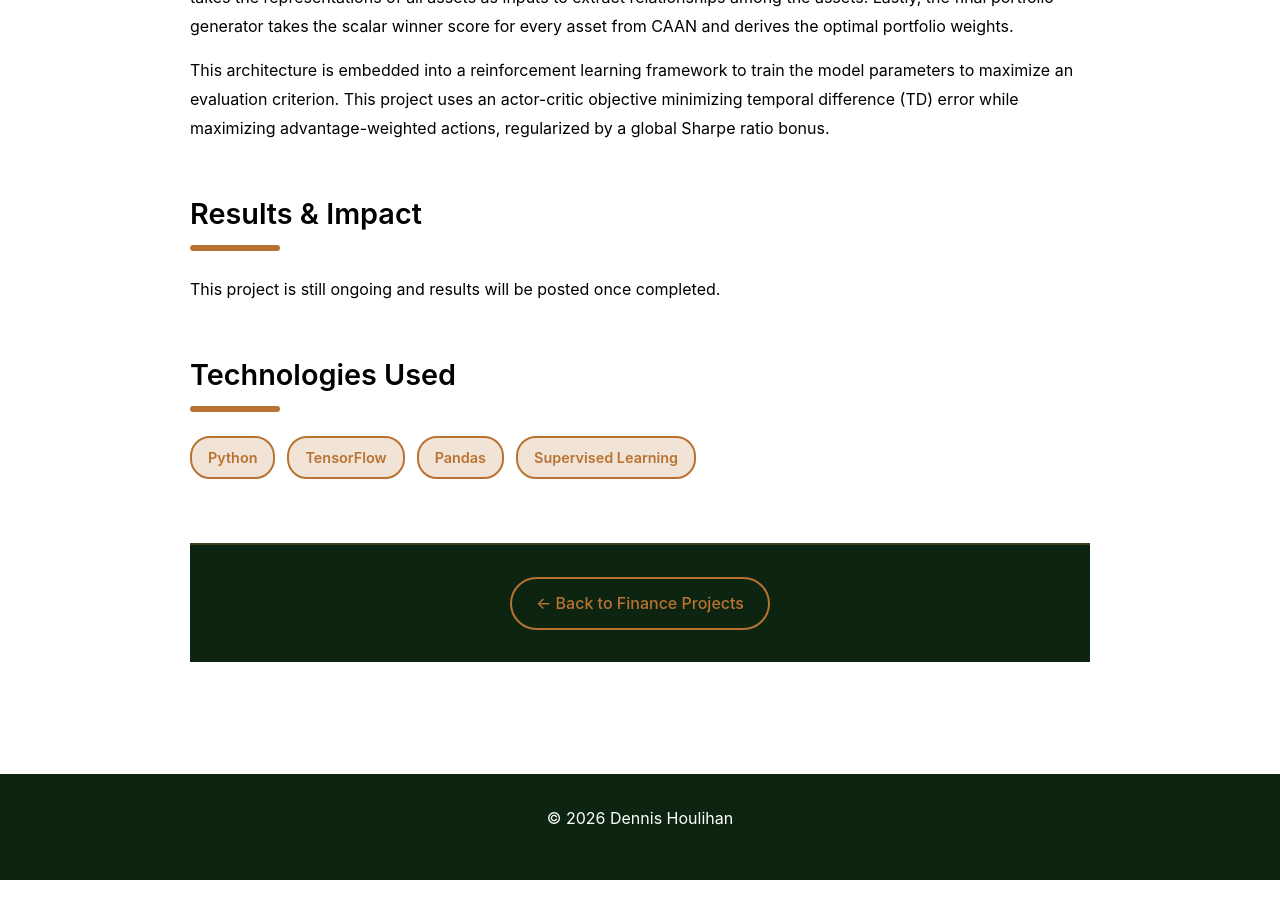
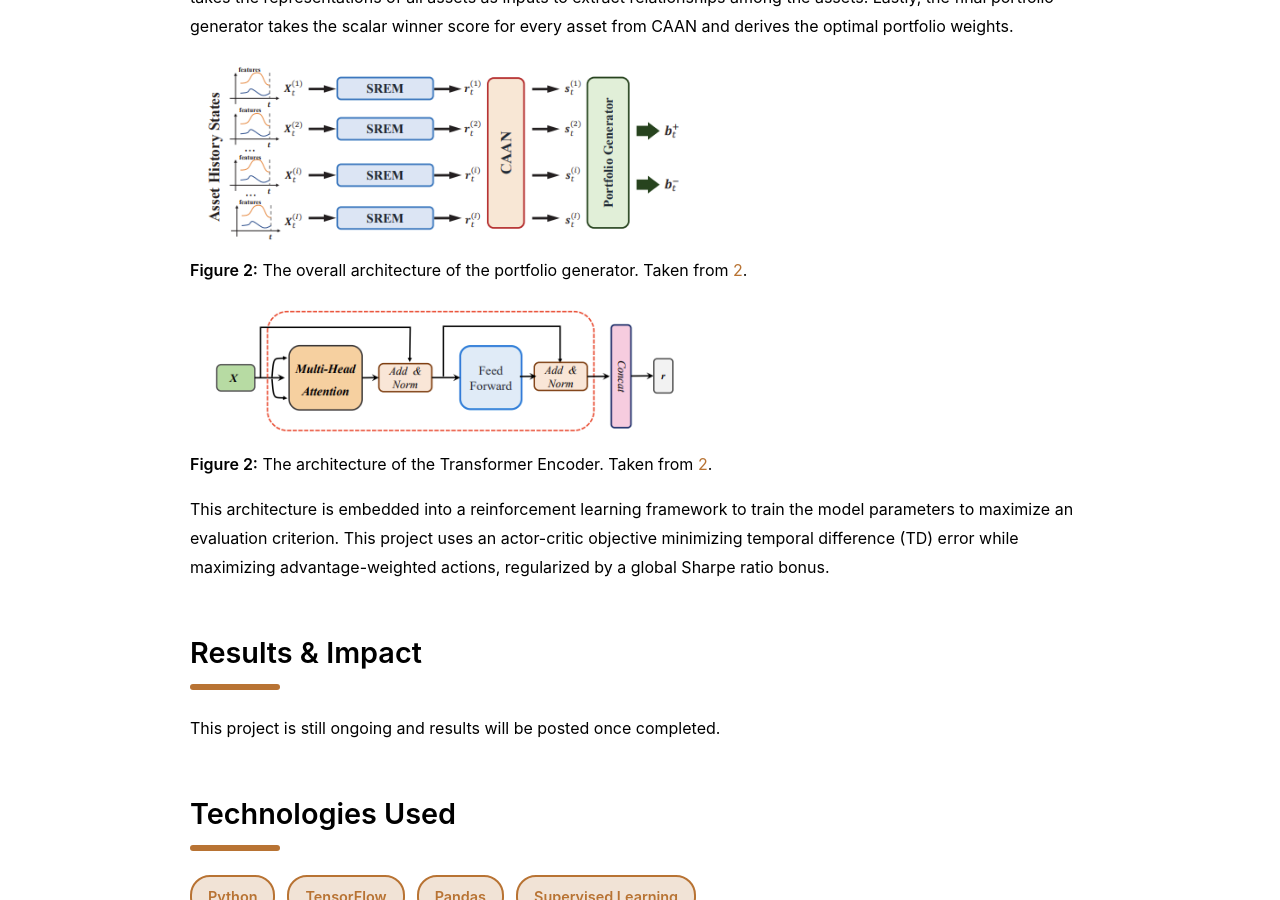
Before and after one commit to DJHoulihan/DJHoulihan.github.io, a Jekyll site: the page built from Finance Projects/portopt.html, in a window 1280 px wide and 900 px high, scrolled down 1336 px. Built offline with Jekyll 4.4.1, drawn with Linux system fonts in a browser that asks for light colours.

Commit message:
Added pics for portopt page

```diff
--- a/Finance Projects/portopt.html
+++ b/Finance Projects/portopt.html
@@ -60,6 +60,14 @@ title: RL Portfolio Optimization
       Then, those representations are sent into a Cross-Asset Attention Network (CAAN) which takes the representations of all assets as inputs to extract relationships among the assets. Lastly, the final portfolio generator takes the scalar winner score for every asset from CAAN and derives the optimal portfolio
       weights.
     </p>
+    <div class="project-image">
+      <img src="/assets/images/APflowchart.png" style="width: 500px; height: auto;" alt="GSF for 120 SN">
+      <p class="image-caption"><strong>Figure 2:</strong> The overall architecture of the portfolio generator. Taken from <a href="https://purl.stanford.edu/fy908xd8332">2</a>.</p>
+    </div>
+    <div class="project-image">
+      <img src="/assets/images/TEworkflow.png" style="width: 500px; height: auto;" alt="GSF for 120 SN">
+      <p class="image-caption"><strong>Figure 2:</strong> The architecture of the Transformer Encoder. Taken from <a href="https://purl.stanford.edu/fy908xd8332">2</a>.</p>
+    </div>
     <p>
       This architecture is embedded into a reinforcement learning framework to train the model parameters to maximize an evaluation criterion. This project uses an actor-critic
       objective minimizing temporal difference (TD) error while maximizing advantage-weighted actions, regularized by a global Sharpe ratio bonus.
```
Also changed, not shown: assets/images/APflowchart.png (added), assets/images/TEworkflow.png (added).
